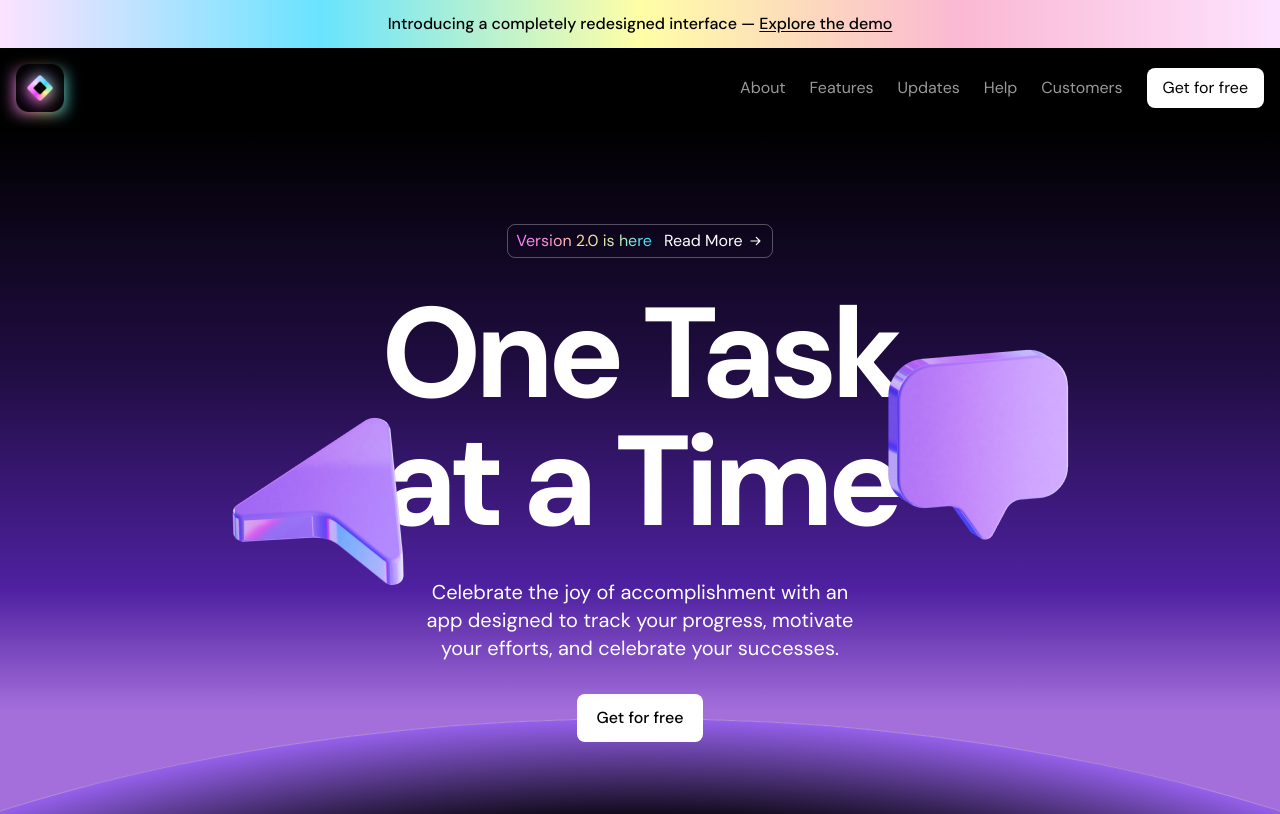
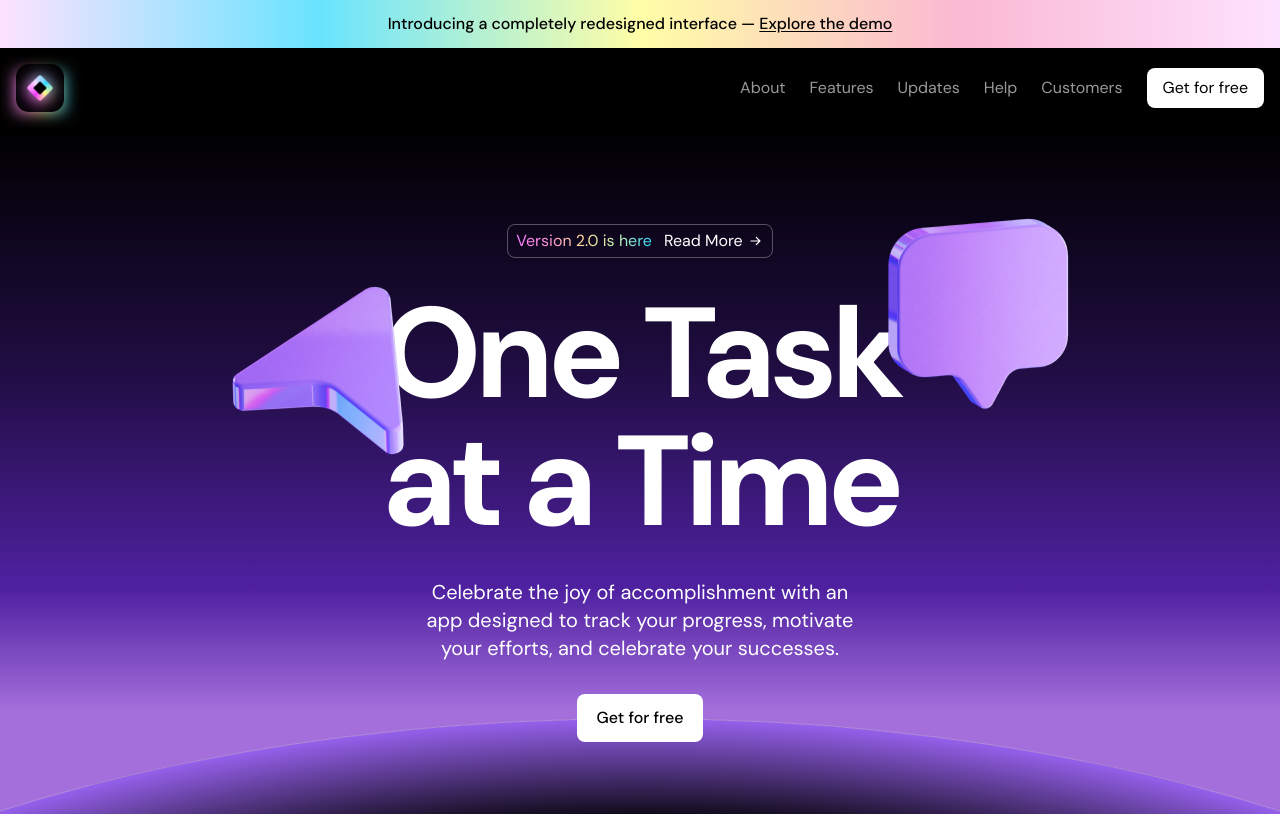
Before and after one commit to Nrupatungan/dark-saas-landing-page, a Next.js app: page / in a window 1280 px wide. Shown: the top 814 px of the page. Built offline with nearby package versions, Linux system fonts and the light colour scheme.

Commit message:
Added parallax and draggable effects

```diff
--- a/src/sections/CallToAction.tsx
+++ b/src/sections/CallToAction.tsx
@@ -1,13 +1,49 @@
+"use client"
+
 import emojiStar from '@/assets/images/emojistar.png'
 import helixImage from '@/assets/images/helix2.png'
+import { useScroll, useTransform } from 'motion/react'
 import Image from "next/image"
+import { useRef } from 'react'
+import { motion } from 'motion/react'
 
 export const CallToAction = () => {
+  const sectionRef = useRef(null);
+
+  const {scrollYProgress} = useScroll({
+    target: sectionRef,
+    offset: ['start end', 'end start']
+  })
+
+  const translateY = useTransform(scrollYProgress, [0, 1], [200, -200]);
+
   return (
-    <section className="py-[72px] md:py-24 bg-black text-white">
+    <section className="py-[72px] md:py-24 bg-black text-white overflow-x-clip" ref={sectionRef}>
       <div className="container max-w-xl md:px-0 relative">
-        <Image src={emojiStar} alt="Pie Chart Image" height={200} width={200} className="absolute -top-[120px] right-[calc(100%+24px)]"/>
-        <Image src={helixImage} alt="Cog Wheel Image" height={225} width={225} className="absolute top-6 left-[calc(100%+36px)]"/>
+        <motion.div className="absolute -top-[120px] right-[calc(100%+24px)]" style={{
+          translateY
+        }}
+        drag
+        dragSnapToOrigin
+        dragConstraints={sectionRef}
+        >
+          <Image src={emojiStar} alt="Pie Chart Image" height={200} width={200} className='max-w-none'
+          draggable="false"
+          />
+        </motion.div>
+
+        <motion.div className="absolute top-6 left-[calc(100%+36px)]" style={{
+          translateY
+        }}
+        drag
+        dragSnapToOrigin
+        dragConstraints={sectionRef}
+        >
+          <Image src={helixImage} alt="Cog Wheel Image" height={225} width={225} className='max-w-none'
+          draggable="false"
+          />
+        </motion.div>
+
         <h2 className="text-5xl md:text-6xl font-bold text-center tracking-tighter">Get instant access</h2>
         <p className="text-xl text-white/70 text-center mt-5">Celebrate the joy of accomplishment with an app designed to track your progress and motivate your efforts.</p>
 
--- a/src/sections/Hero.tsx
+++ b/src/sections/Hero.tsx
@@ -1,11 +1,24 @@
+"use client"
+
 import ArrowIcon from '@/assets/icons/arrow-w.svg'
 import cursorImage from '@/assets/images/cursor.png'
 import messageImage from '@/assets/images/message.png'
 import Image from 'next/image';
+import { motion, useScroll, useTransform } from 'motion/react'
+import { useRef } from 'react';
 
 export const Hero = () => {
+  const sectionRef = useRef(null);
+
+  const {scrollYProgress} = useScroll({
+    target: sectionRef,
+    offset: ['start end', 'end start']
+  })
+
+  const translateY = useTransform(scrollYProgress, [0, 1], [200, -200]);
+
   return (
-    <section className="bg-black text-white py-[72px] sm:py-24 bg-[linear-gradient(to_bottom,#000,#200D42_34%,#4F21A1_65%,#A46EDB_82%)] relative overflow-clip">
+    <section className="bg-black text-white py-[72px] sm:py-24 bg-[linear-gradient(to_bottom,#000,#200D42_34%,#4F21A1_65%,#A46EDB_82%)] relative overflow-clip" ref={sectionRef}>
 
       {/*Gradient Arc*/}
       <div className='absolute left-1/2 -translate-x-1/2 top-[calc(100%-96px)] sm:top-[calc(100%-120px)] h-[375px] w-[750px] sm:w-[1536px] sm:h-[768px] lg:w-[2400px] lg:h-[1200px] rounded-[100%] bg-black border border-[#B48CDE] bg-[radial-gradient(closest-side,#000_82%,#9560EB)]'></div>
@@ -25,8 +38,30 @@ export const Hero = () => {
        <div className='flex justify-center mt-8'>
          <div className='inline-flex relative'>
             <h1 className='text-7xl sm:text-9xl font-bold tracking-tighter text-center  inline-flex'>One Task<br />at a Time</h1>
-            <Image src={cursorImage} alt='Cursor Image' height={200} width={200} className='absolute top-[108px] left-[-156px] max-md:hidden' />
-            <Image src={messageImage} alt='Message Image' height={200} width={200} className='absolute top-[56px] left-[500px] max-md:hidden' />
+            <motion.div className='absolute top-[108px] left-[-156px] max-md:hidden'
+            style={{
+              translateY
+            }}
+            drag
+            dragSnapToOrigin
+            >
+              <Image src={cursorImage} alt='Cursor Image' height={200} width={200} className='max-w-none'
+              draggable="false"
+              />
+            </motion.div>
+
+            <motion.div className='absolute top-[56px] left-[500px] max-md:hidden'
+            style={{
+              translateY
+            }}
+            drag
+            dragSnapToOrigin
+            >
+              <Image src={messageImage} alt='Message Image' height={200} width={200} className='max-w-none'
+              draggable="false"
+              />
+
+            </motion.div>
          </div>
        </div>
 
```
